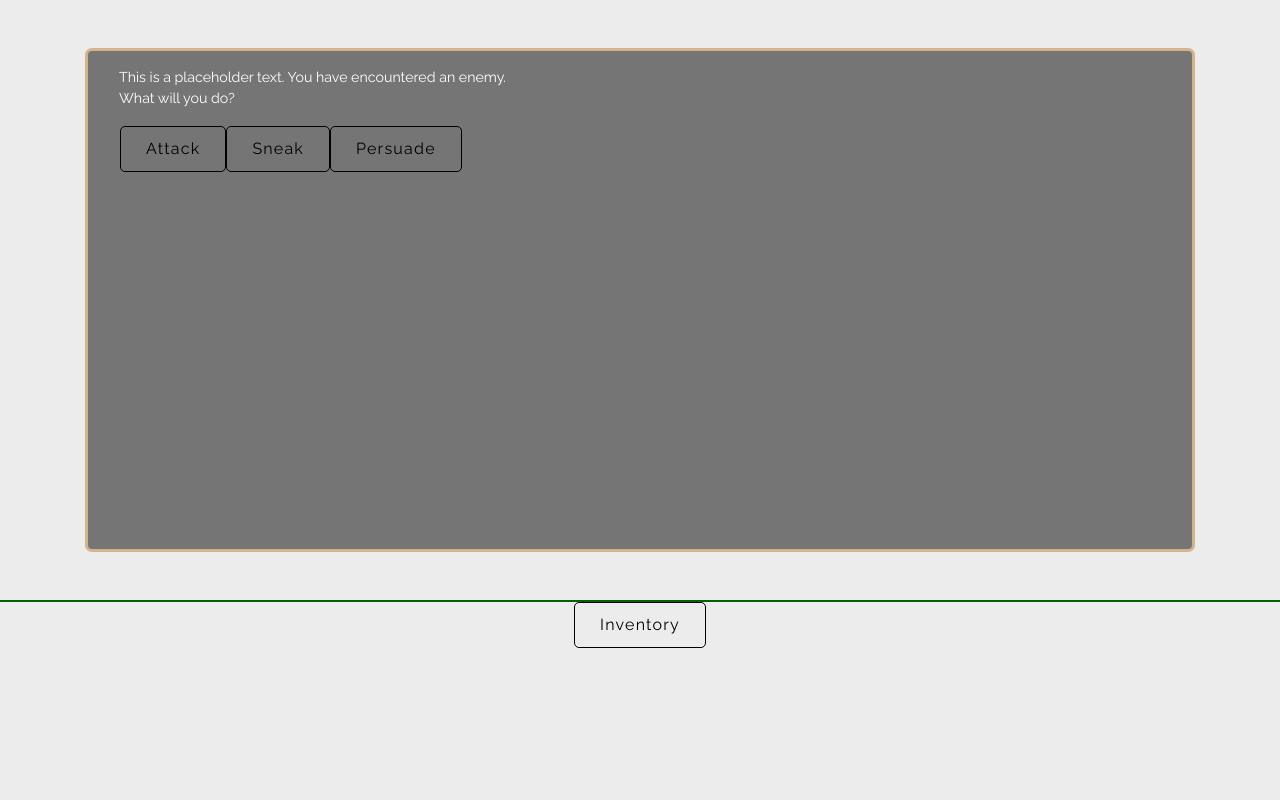
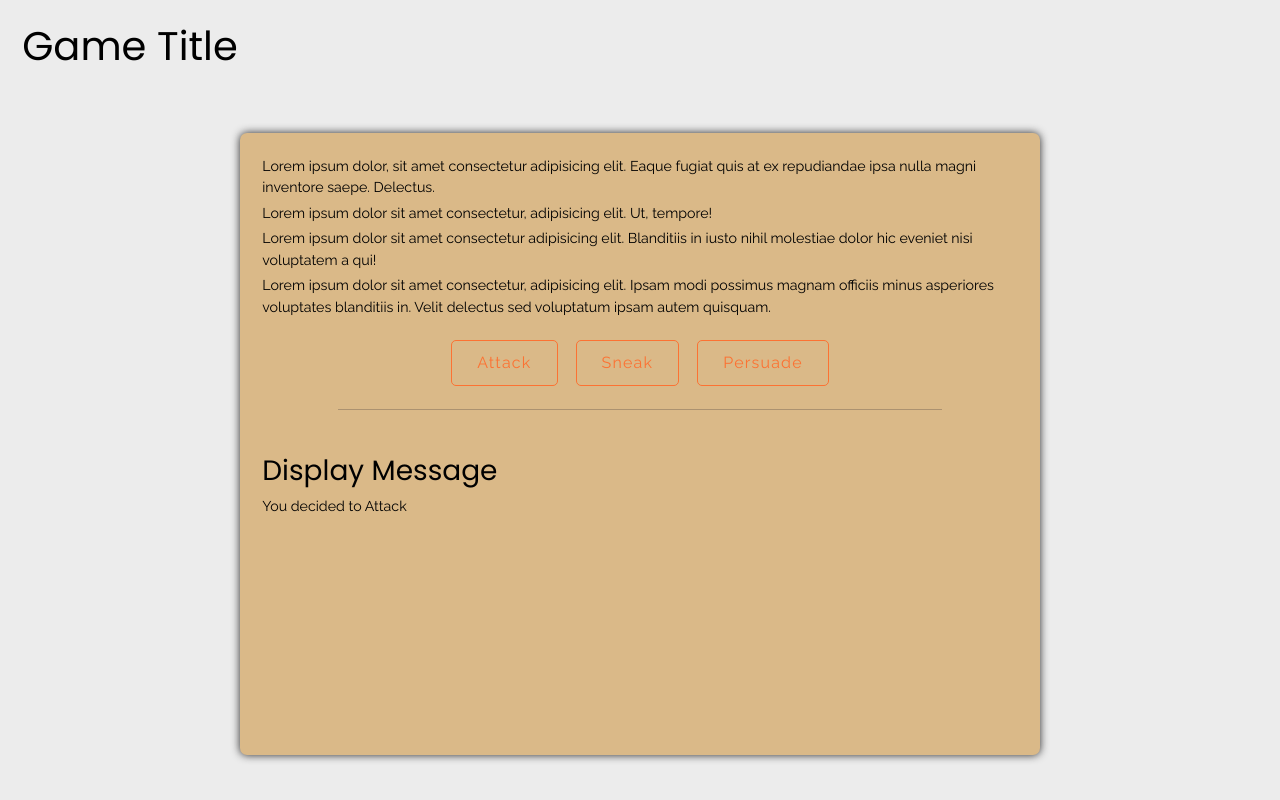
Before and after one commit to gbasinal/angular-rpg, an Angular app in the folder rpg-app/: page /story in a window 1280 px wide. Built offline with nearby package versions, Linux system fonts and the light colour scheme.

Commit message:
update: changed style of story component

```diff
--- a/rpg-app/src/app/components/story/story/story.component.html
+++ b/rpg-app/src/app/components/story/story/story.component.html
@@ -1,4 +1,48 @@
 <section class="story-component-page-container">
+    <div class="story-component-page-wrapper">
+        <div class="game-header-title-container">
+            <div class="game-header-title-wrapper">
+                <h1>Game Title</h1>
+            </div>
+        </div>
+        <div class="story-container">
+            <div class="story-wrapper">
+                <div class="content-wrapper">
+                    <p>Lorem ipsum dolor, sit amet consectetur adipisicing elit. Eaque fugiat quis at ex repudiandae ipsa nulla magni inventore saepe. Delectus.</p>
+                    <p>Lorem ipsum dolor sit amet consectetur, adipisicing elit. Ut, tempore!</p>
+                    <p>Lorem ipsum dolor sit amet consectetur adipisicing elit. Blanditiis in iusto nihil molestiae dolor hic eveniet nisi voluptatem a qui!</p>
+                    <p>Lorem ipsum dolor sit amet consectetur, adipisicing elit. Ipsam modi possimus magnam officiis minus asperiores voluptates blanditiis in. Velit delectus sed voluptatum ipsam autem quisquam.</p>
+                </div>
+                <div class="choice-container">
+                    <div class="choice-wrapper">
+                        <button *ngFor="let option of currentChapter.options" class="btn btn--orange-border" (click)="chooseAction(option)">
+                            {{option}}
+                        </button>
+                    </div>
+                </div>
+                <div class="divider">&nbsp;</div>
+                <div class="display-message-container">
+                    <div class="display-message-wrapper">
+                        <h3>Display Message</h3>
+                        <p>You decided to Attack</p>
+                    </div>
+                </div>
+            </div>
+        </div>
+    </div>
+</section>
+
+
+
+
+
+
+
+
+
+
+
+<!-- <section class="story-component-page-container">
     <div class="story-component-page-wrapper">
         <div class="container body-content py-5 h-75">
             <div class="h-100 story-container p-3">
@@ -29,4 +73,4 @@
             </div>
         </div>
     </div>
-</section>
+</section> -->
--- a/rpg-app/src/app/components/story/story/story.component.scss
+++ b/rpg-app/src/app/components/story/story/story.component.scss
@@ -1,20 +1,77 @@
+@import '~src/scss/const';
+
 .story-component-page-container {
+    width: 100%;
+    height: 100%;
     .story-component-page-wrapper {
-        height: 100vh;
-        .body-content {
-            .story-container {
-                background-color: rgba(0 , 0 , 0 , 0.5);
-                border: 3px solid #d2b48c;
-                border-radius: 7px;
-                overflow-y: auto;
-                .encounter-option {
-                    cursor: pointer;
+        display: flex;
+        flex-direction: column;
+        align-items: center;
+        .game-header-title-container {
+            padding: em(25);
+            width: 100%;
+            .game-header-title-wrapper {
+                width: 100%;
+                height: em(50);
+                h1 {
+
                 }
             }
         }
-        .options-bar-container {
-            .options-bar {
-                border-top: 2px solid darkgreen;
+        .story-container {
+            width: 100%;
+            display: flex;
+            justify-content: center;
+            margin: em(50) 0;
+            .story-wrapper {
+                width: em(900);
+                display: flex;
+                flex-direction: column;
+                align-items: center;
+                height: auto;
+                min-height: em(700);
+                background-color: $lightBrown;
+                padding: em(25);
+                box-shadow: 0px 0px 8px 0px rgba(39,38,38,1);
+                border-radius: 7px;
+                .content-wrapper {
+                    margin-bottom: em(25);
+                    p {
+                        margin-bottom: em(5);
+                        &:last-child {
+                            margin-bottom: 0;
+                        }
+                    }
+                }
+                .choice-container {
+                    width: 100%;
+                    display: flex;
+                    justify-content: center;
+
+                    .choice-wrapper {
+                        display: flex;
+                        justify-content: space-between;
+                        width: 50%;
+                        button {
+
+                        }
+                    }
+                }
+                .divider {
+                    height: 1px;
+                    width: 80%;
+                    margin: em(25) auto;
+                    background-color: rgba(66,58,58,.3);
+                }
+
+                .display-message-container {
+                    width: 100%;
+                    padding: em(25) 0;
+
+                    .display-message-wrapper {
+
+                    }
+                }
             }
         }
     }
--- a/rpg-app/src/scss/_const.scss
+++ b/rpg-app/src/scss/_const.scss
@@ -44,3 +44,4 @@ $black : #191313;
 $orange : #fc7233;
 $brown : #a56e35;
 $preloadBg : #0e1217;
+$lightBrown: #dab988;
```
